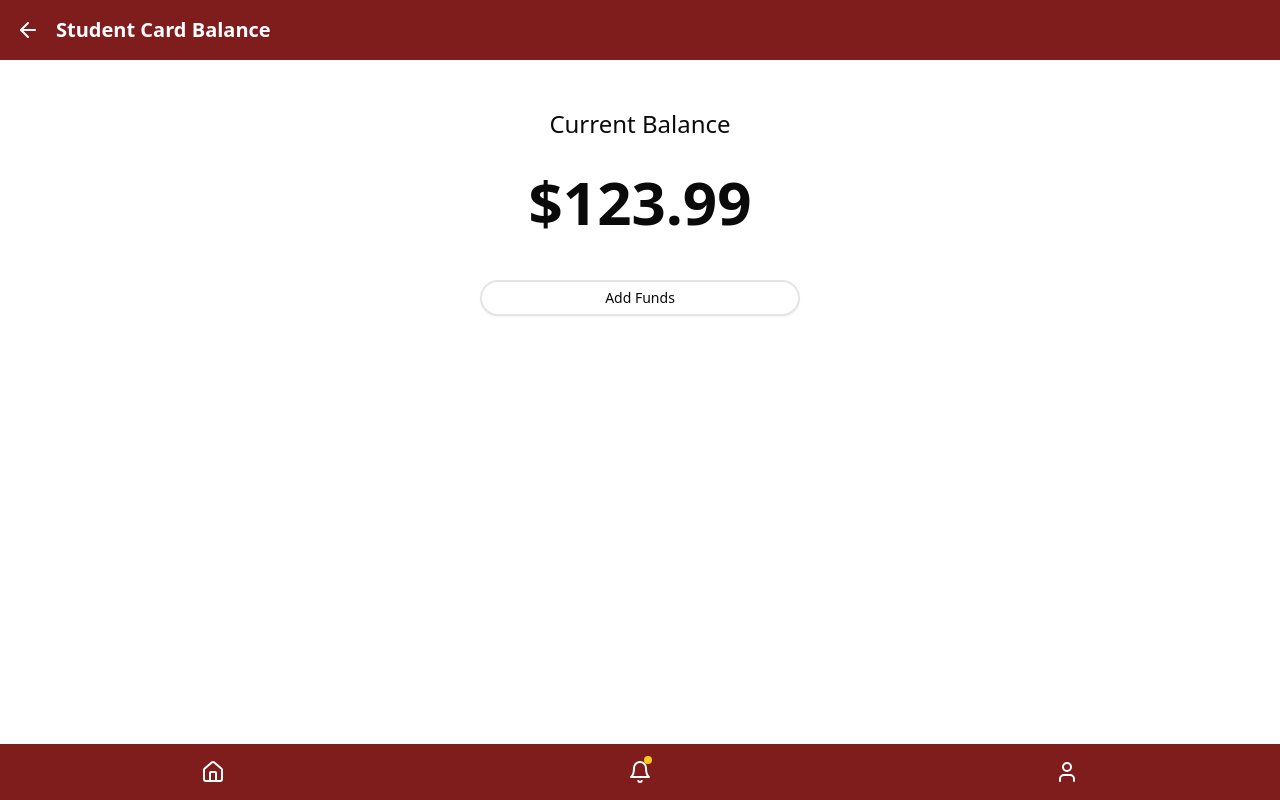
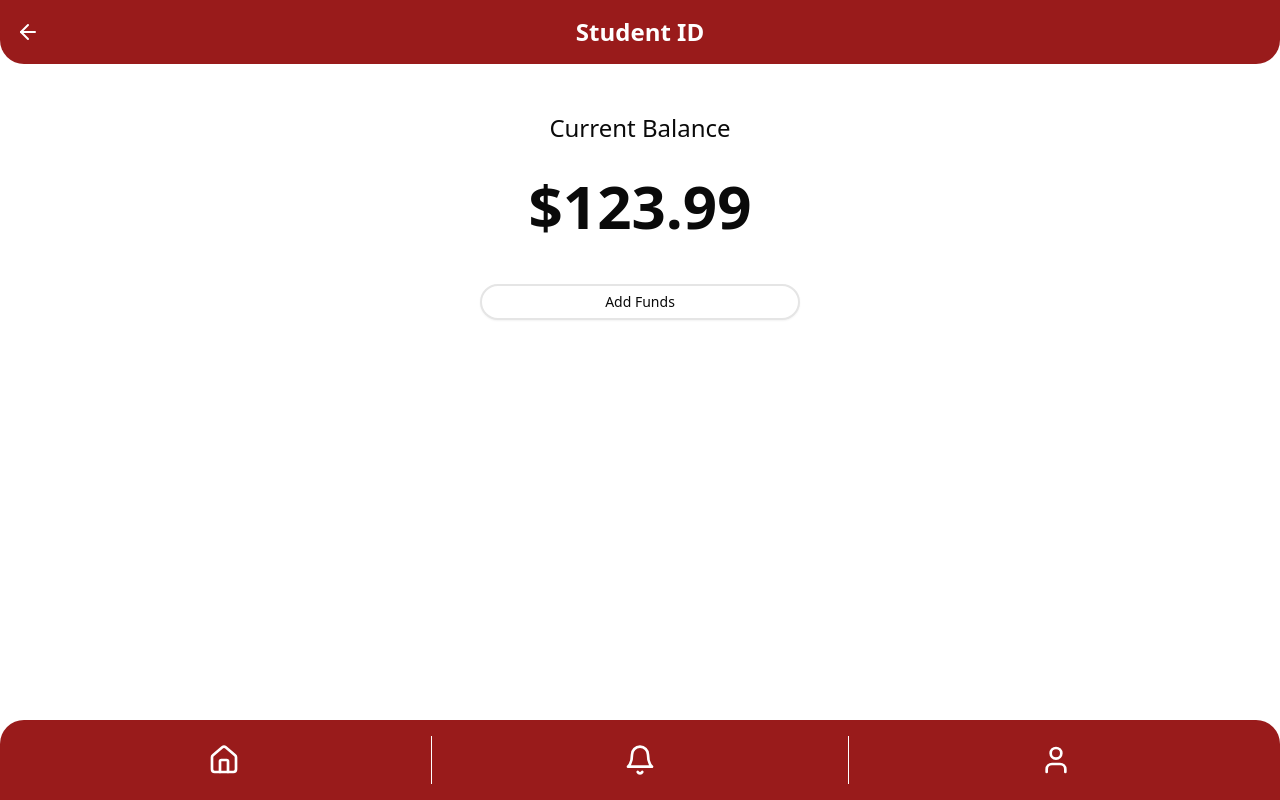
Before and after one commit to CSIS-672-Student-Service-Center-Team/student-service-center, a Next.js app in the folder app/ssc/: page /view-balance in a window 1280 px wide. Built offline with nearby package versions, Linux system fonts and the light colour scheme.

Commit message:
Now using top header component and bottom navbar component

```diff
--- a/app/ssc/src/pages/view-balance.tsx
+++ b/app/ssc/src/pages/view-balance.tsx
@@ -1,4 +1,6 @@
 import { Button } from "@/components/ui/button"
+import Header from "@/components/ui/pageHeader"
+import NavBar from "@/components/ui/navBar"
 import { ArrowLeft, Home, Bell, User } from "lucide-react"
 import { useRouter } from "next/router"
 import React, { useEffect, useState } from "react"
@@ -29,19 +31,8 @@ const ViewBalancePage: React.FC = () => {
   }, [])
 
   return (
-    <div className="min-h-screen flex flex-col bg-white">
-      {/* Header */}
-      <header className="bg-red-900 text-white px-4 py-4 flex items-center">
-        <button
-          onClick={() => router.back()}
-          className="mr-4"
-        >
-          <ArrowLeft className="h-6 w-6" />
-          <span className="sr-only">Go back</span>
-        </button>
-        <h1 className="text-xl font-semibold">Student Card Balance</h1>
-      </header>
-
+<div className="flex flex-col h-screen bg-white">
+      <Header title="Student ID" isHomeScreen={false} />
       {/* Main Content */}
       <main className="flex-1 flex flex-col items-center px-4 pt-12">
         <h2 className="text-2xl mb-8">Current Balance</h2>
@@ -56,35 +47,7 @@ const ViewBalancePage: React.FC = () => {
           Add Funds
         </Button>
       </main>
-
-      {/* Bottom Navigation */}
-      <nav className="bg-red-900 text-white grid grid-cols-3 fixed bottom-0 w-full">
-        <button
-          className="flex flex-col items-center justify-center py-4"
-          onClick={() => router.push('/dashboard')}
-        >
-          <Home className="h-6 w-6" />
-          <span className="sr-only">Home</span>
-        </button>
-        <button
-          className="flex flex-col items-center justify-center py-4 relative"
-          onClick={() => router.push('/notifications')}
-        >
-          <Bell className="h-6 w-6" />
-          <div className="absolute top-3 right-[calc(50%-12px)] w-2 h-2 bg-yellow-400 rounded-full" />
-          <span className="sr-only">Notifications</span>
-        </button>
-        <button
-          className="flex flex-col items-center justify-center py-4"
-          onClick={() => router.push('/profile')}
-        >
-          <User className="h-6 w-6" />
-          <span className="sr-only">Profile</span>
-        </button>
-      </nav>
-
-      {/* Bottom Spacing for Fixed Navigation */}
-      <div className="h-[72px]" />
+      <NavBar />
     </div>
   )
 };
```
